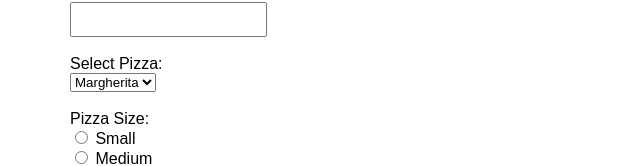
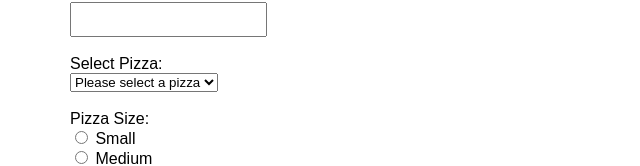
Before and after one commit to yunhanxiao/pizza-order-website, a plain HTML site: page index.html in a window 1280 px wide. Shown: the part 144-310 px from the top of the page, without its empty margins (0-640 px from the left). Drawn offline with Linux system fonts and the light colour scheme.

Commit message:
Update index.html

```diff
--- a/index.html
+++ b/index.html
@@ -15,10 +15,11 @@
             <label>Select Pizza:</label><br>
 
            <select name="pizza" required>
-            <option value="Margherita">Margherita</option>
-            <option value="Salami">Salami</option>
-            <option value="Hawaii">Hawaii</option>
-            <option value="Tonna">Tonna</option>
+             <option value="">Please select a pizza</option>
+             <option value="Margherita">Margherita</option>
+             <option value="Salami">Salami</option>
+             <option value="Hawaii">Hawaii</option>
+             <option value="Tonna">Tonna</option>
            </select><br><br>
             <label>Pizza Size:</label><br>
             <input type="radio" name="size" value="Small">
```
